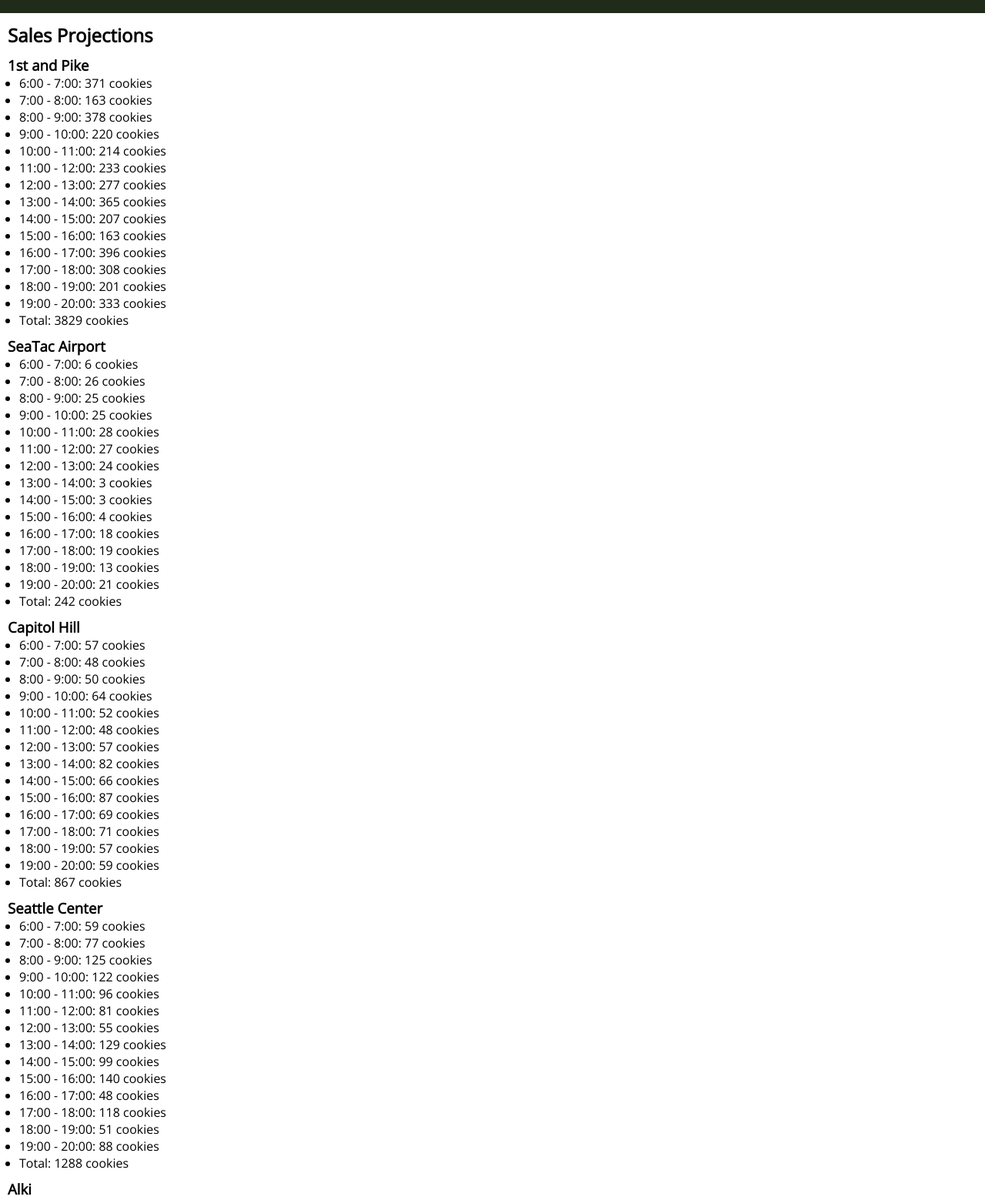
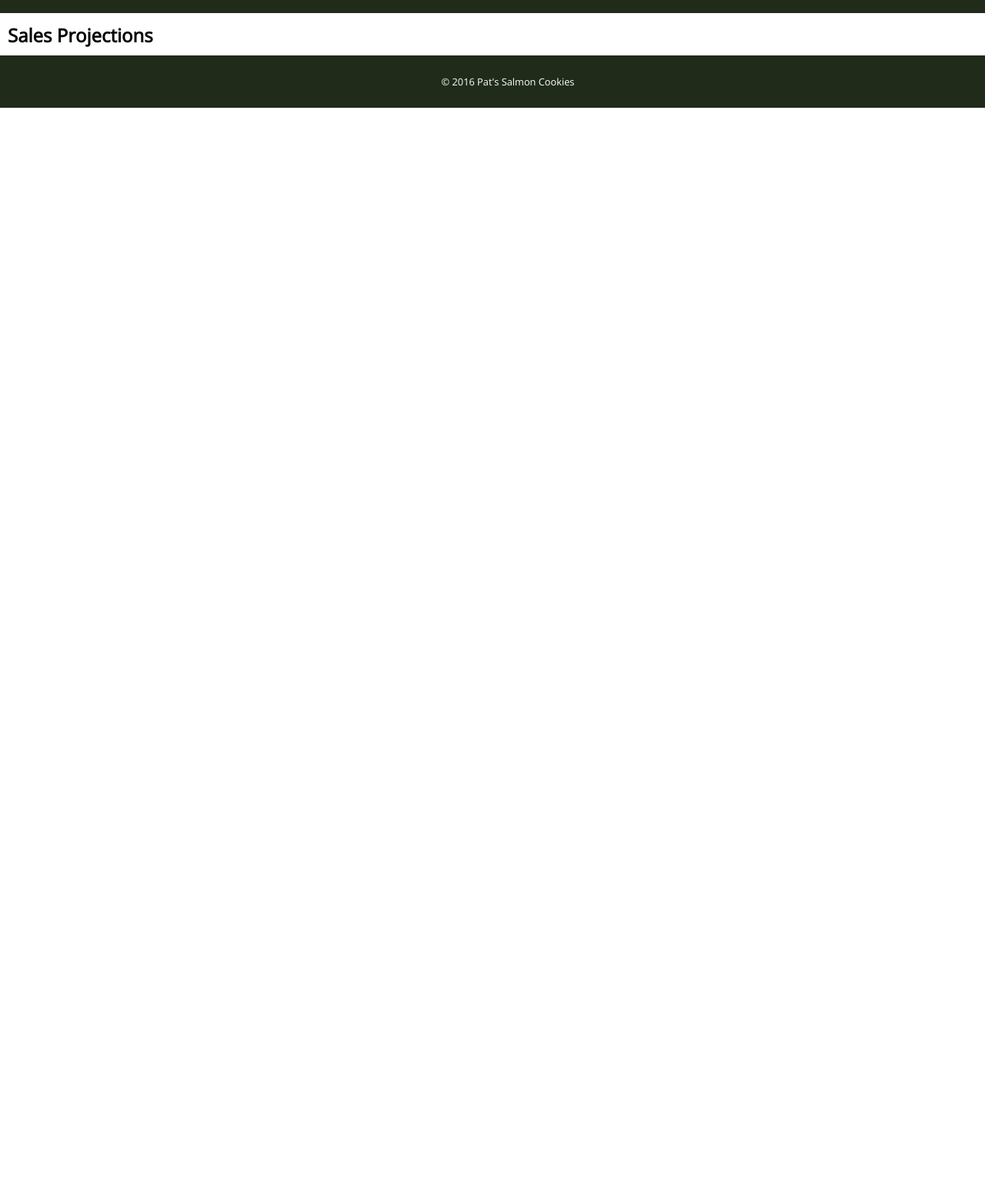
Before and after one commit to elaewin/cookie_stand, a plain HTML site: page sales.html in a window 1280 px wide. Shown: the part 61-1620 px from the top of the page at 77% size. After the commit the page ends 800 px from the top, so only its background shows below. Drawn offline with nearby package versions, Linux system fonts and the light colour scheme; a web font is replaced by a local one.

Commit message:
Removed opening and closing hours from constructor and made a storeOpenHours array. Deleted the function with the same name. Removed all lists from html. added empty table tags to sales.html.

```diff
--- a/app.js
+++ b/app.js
@@ -1,5 +1,8 @@
 // Array of stores
 var allStores = [];
+
+// Array of hours the stores are open
+var openHoursArray = ['6:00 - 7:00am', '7:00 - 8:00am', '8:00 - 9:00am', '9:00 - 10:00am', '10:00 - 11:00am', '11:00 - 12:00pm', '12:00 - 1:00pm', '1:00 - 2:00pm', '2:00 - 3:00pm', '3:00 - 4:00pm', '4:00 - 5:00pm', '5:00 - 6:00pm', '6:00 - 7:00pm', '7:00 - 8:00pm'];
 
 // Returns a random integer between min (included) and max (included)
 function getRandomIntInclusive(min, max) {
@@ -12,32 +15,17 @@
   this.storeName = storeName;
   this.storeAddress = storeAddress;
   this.storePhone = storePhone;
-  this.storeOpens = storeOpens; // time the store opens, 24 hour clock
-  this.storeCloses = storeCloses; // time the store closes, 24 hour clock
   this.minCustsPerHour = minCustsPerHour;
   this.maxCustsPerHour = maxCustsPerHour;
   this.avgCookiesPerCust = avgCookiesPerCust;
-  this.openHoursArray = [];
   this.custsPerHourArray = [];
   this.cookiesPerHourArray = [];
   this.dailySalesTotal = 0;
-
   allStores.push(this);
-
-  // Generate and array of the hours the store is open, in a string
-  this.createOpenHours = function() {
-    var storeIsOpen = this.storeCloses - this.storeOpens;
-    for (var i = 0; i < storeIsOpen; i++) {
-      var timeAsString = (i + this.storeOpens) + ':00 - ' + (i + this.storeOpens + 1) + ':00';
-      // console.log('Time:', timeAsString);
-      this.openHoursArray.push(timeAsString);
-    }
-  };
 
   // Updates a store's array of custsPerHourArray with a random number of customers per hour for each hour that the store is open.
   this.generateHourlyTraffic = function() {
-    hoursOfOperation = this.createOpenHours();
-    for (var i = 0; i < this.openHoursArray.length; i++) {
+    for (var i = 0; i < openHoursArray.length; i++) {
       var customers = getRandomIntInclusive(this.minCustsPerHour, this.maxCustsPerHour);
       // console.log('Customers per hour:', customers);
       this.custsPerHourArray.push(customers);
@@ -49,7 +37,7 @@
     this.generateHourlyTraffic();
     var hourlyCookieAverage = this.avgCookiesPerCust;
     var totalCookies = 0;
-    for (var i = 0; i < this.openHoursArray.length; i++) {
+    for (var i = 0; i < openHoursArray.length; i++) {
       var cookies = Math.floor(this.custsPerHourArray[i] * this.avgCookiesPerCust);
       // console.log('Cookies this hour:', cookies);
       totalCookies += cookies;
@@ -65,7 +53,7 @@
     var salesList = document.getElementById(this.identifier);
     for (var i = 0; i < this.cookiesPerHourArray.length; i++) {
       var listItem = document.createElement('li');
-      listItem.textContent = this.openHoursArray[i] + ': ' + this.cookiesPerHourArray[i] + ' cookies';
+      listItem.textContent = openHoursArray[i] + ': ' + this.cookiesPerHourArray[i] + ' cookies';
       salesList.appendChild(listItem);
     }
     var listItem = document.createElement('li');
@@ -74,22 +62,29 @@
   };
 };
 
-var firstAndPike = new Store('firstandpike', '1st and Pike', '102 Pike St, Seattle, WA 98101', '206-xxx-xxxx', 6, 20, 23, 65, 6.3);
+var firstAndPike = new Store('firstandpike', '1st and Pike', '102 Pike St, Seattle, WA 98101', '206-xxx-xxxx', 23, 65, 6.3);
 
-var seatac = new Store('seatac', 'Seatac Airport', 'Concourse D, 17801 International Blvd, Seattle, WA 98158', '425-xxx-xxxx', 6, 20, 3, 24, 1.2);
+var seatac = new Store('seatac', 'Seatac Airport', 'Concourse D, 17801 International Blvd, Seattle, WA 98158', '425-xxx-xxxx', 3, 24, 1.2);
 
-var seattleCenter = new Store('seattlecenter', 'Seattle Center', '305 Harrison St, Seattle, WA 98109', '206-xxx-xxxx', 6, 20, 11, 38, 3.7);
+var seattleCenter = new Store('seattlecenter', 'Seattle Center', '305 Harrison St, Seattle, WA 98109', '206-xxx-xxxx', 11, 38, 3.7);
 
-var capitolHill = new Store('capitolhill', 'Capitol Hill', '434 Broadway Avenue E, Seattle, WA 98102', '206-xxx-xxxx', 6, 20, 20, 38, 2.3);
+var capitolHill = new Store('capitolhill', 'Capitol Hill', '434 Broadway Avenue E, Seattle, WA 98102', '206-xxx-xxxx', 20, 38, 2.3);
 
-var alki = new Store('alki', 'Alki', '2742 Alki Ave SW; Seattle, WA 98116', '206-xxx-xxxx', 6, 20, 2, 16, 4.6);
+var alki = new Store('alki', 'Alki', '2742 Alki Ave SW; Seattle, WA 98116', '206-xxx-xxxx', 2, 16, 4.6);
 
-// Generate sales numbers for each store in an array of stores
-function generateSalesNumbers() {
-  for (var i = 0; i < allStores.length; i++) {
-    console.dir(allStores[i]);
-    allStores[i].render();
+// Generate header row
+function makeHeaderRow() {
+  for(i = 0; i < openHoursArray.length; i++) {
+
   }
 }
 
-generateSalesNumbers();
+// Generate sales numbers for each store in an array of stores
+// function generateSalesNumbers() {
+//   for (var i = 0; i < allStores.length; i++) {
+//     console.dir(allStores[i]);
+//     allStores[i].render();
+//   }
+// }
+//
+// generateSalesNumbers();
--- a/sales.html
+++ b/sales.html
@@ -11,17 +11,7 @@
   </header>
   <div id="content_wrapper">
     <h2>Sales Projections</h2>
-    <h3>1st and Pike</h3>
-    <ul id="firstandpike" class="data"></ul>
-    <h3>SeaTac Airport</h3>
-    <ul id="seatac" class="data"></ul>
-    <h3>Capitol Hill</h3>
-    <ul id="capitolhill" class="data"></ul>
-    <h3>Seattle Center</h3>
-    <ul id="seattlecenter" class="data"></ul>
-    <h3>Alki</h3>
-    <ul id="alki" class="data">
-    </ul>
+    <table id="sales"></table>
     <footer>
       <p>&#169; 2016 Pat's Salmon Cookies</p>
     </footer>
```
